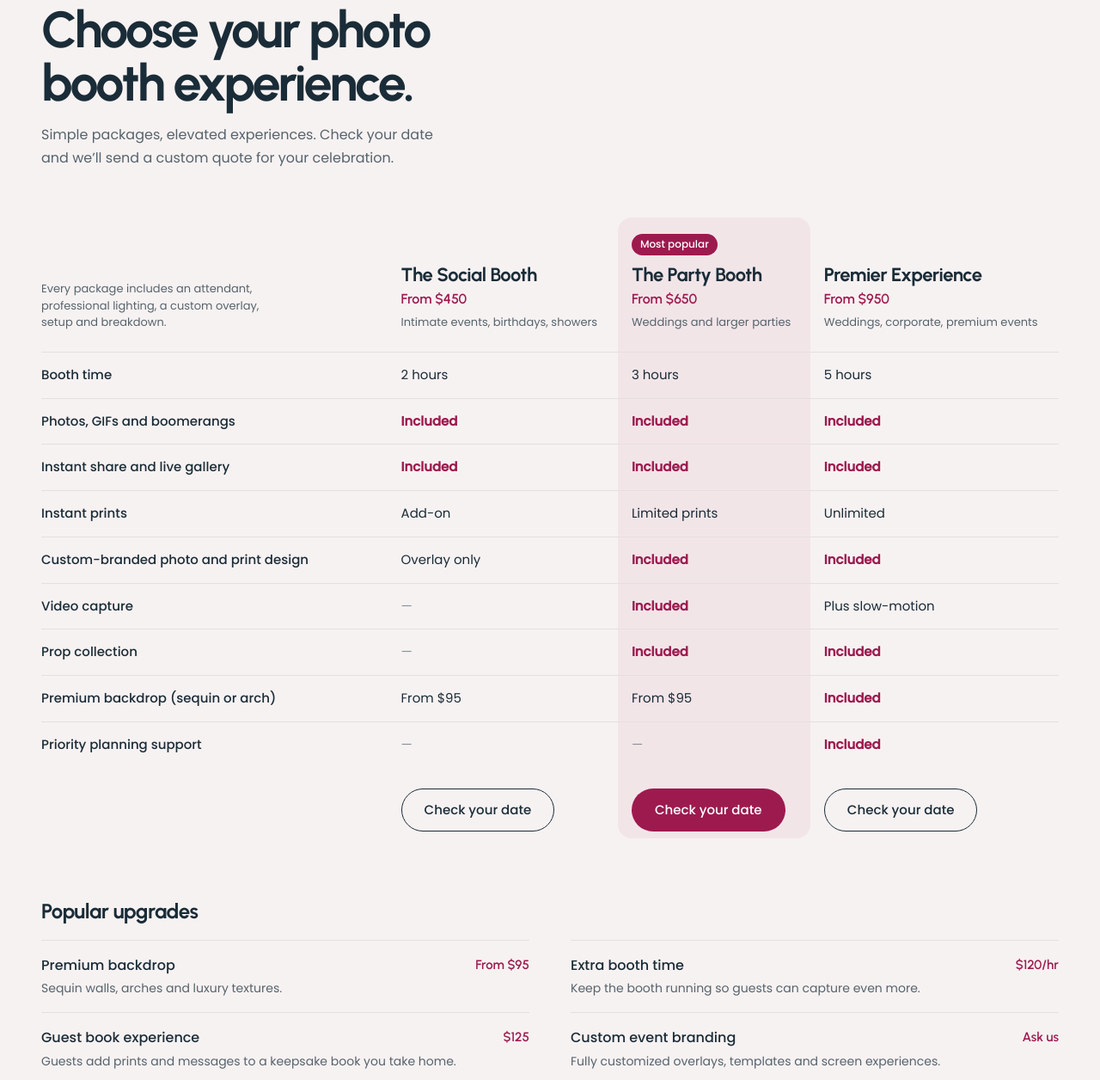
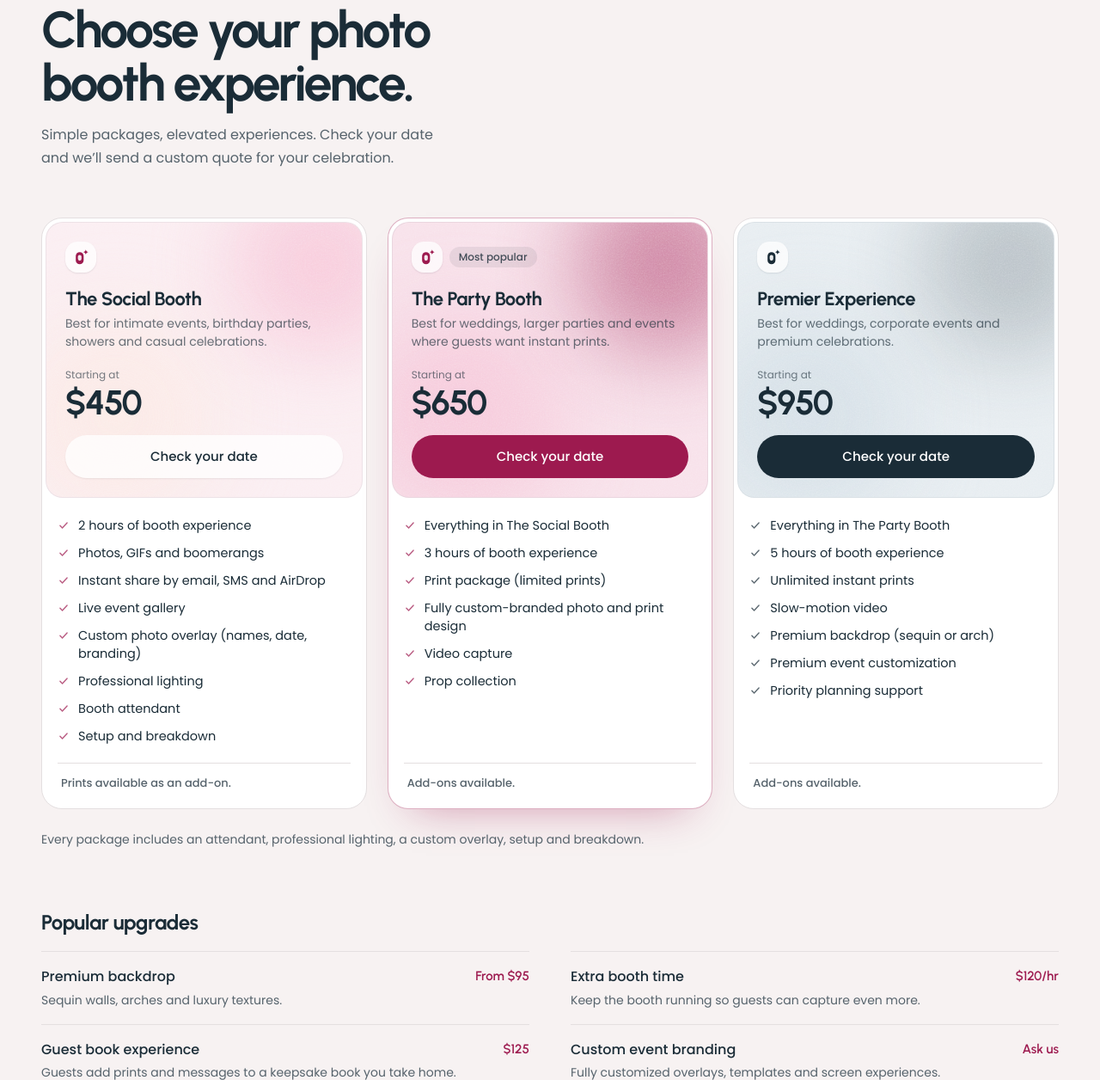
Before and after one commit to enochwick/socialboothco, a WordPress theme: template front-page.php in a window 1280 px wide. Shown: the part 1597-2853 px from the top of the page at 86% size. Run offline with PHP 8.4 and a stand-in for WordPress, Linux system fonts and the light colour scheme; the site name, menu and one post (Sample post) are stand-ins, and other content is empty; some libraries are stand-ins or nearby versions.

Commit message:
Fix old Elementor header/footer overlapping theme; restyle packages as cards
- Header Footer Elementor was replacing the theme header/footer with the old
  Elementor ones (invisible white logo/menu, misaligned button). Disable its
  header/footer injection via hfe_*_enabled filters.
- Packages: card layout with soft colored tops (blurred blobs + grain), price,
  pill CTA, ticked features and footer note; per-package features and notes
  editable in the Customizer. Replaces the comparison table.
- Agreement/regular pages: align text with the title and restore spacing.

Co-Authored-By: Claude Opus 5.5 <noreply@anthropic.com>

```diff
--- a/assets/theme.css
+++ b/assets/theme.css
@@ -148,38 +148,50 @@ body.sbc:not(.sbc-layout) { background: var(--paper); }
 .sbc .feat h3 { padding-top: 18px; border-top: 2px solid var(--navy); font-size: 21px; font-weight: 700; letter-spacing: -.015em; }
 .feat p { margin-top: 10px; color: var(--muted); font-size: 15px; }
 
-/* Packages: table on wide screens */
-.compare { display: none; margin-top: 56px; }
-@media (min-width: 820px) { .compare { display: block; } }
-.compare table { width: 100%; border-collapse: collapse; font-size: 15px; }
-.compare thead th, .compare thead td { vertical-align: bottom; text-align: left; padding: 0 16px 24px; }
-.compare thead td { padding-left: 0; width: 34%; }
-.compare tbody tr { border-top: 1px solid var(--line); }
-.compare tbody th { text-align: left; font-weight: 500; padding: 14px 16px 14px 0; }
-.compare tbody td { padding: 14px 16px; }
-.compare tfoot td { padding: 24px 16px 8px; }
-.compare .hot { background: rgba(157, 26, 79, .06); }
-.compare thead th.hot { border-radius: 16px 16px 0 0; padding-top: 18px; }
-.compare tfoot td.hot { border-radius: 0 0 16px 16px; }
-.compare-note { font-size: 13px; line-height: 1.5; color: var(--muted); max-width: 34ch; }
-.pkg-name { display: block; font: 700 22px/1.15 var(--head); letter-spacing: -.02em; }
-.pkg-price { display: block; margin-top: 6px; font: 600 16px/1.2 var(--head); color: var(--berry); }
-.pkg-best { display: block; margin-top: 8px; font-size: 13px; line-height: 1.5; font-weight: 400; color: var(--muted); }
-.tag { display: inline-block; margin-bottom: 10px; padding: 4px 10px; border-radius: 999px; background: var(--berry); color: #fff; font-size: 12px; font-weight: 500; line-height: 1.4; }
-.yes { color: var(--berry); font-weight: 600; }
-.no { color: #8a949b; }
+/* Packages: cards with a soft colored top (blobs + grain), then features */
+.plans { display: grid; gap: 20px; margin-top: 56px; }
+@media (min-width: 960px) { .plans { grid-template-columns: repeat(3, minmax(0, 1fr)); gap: 24px; align-items: stretch; } }
+.plan {
+	--plan-base: #fbeef2; --plan-a: #f5a3c2; --plan-b: #fde4d3; --plan-mark: #9d1a4f;
+	display: flex; flex-direction: column; min-width: 0;
+	padding: 4px; border: 1px solid var(--line); border-radius: 24px; background: var(--paper);
+}
+.plan--berry { --plan-base: #f8e1ea; --plan-a: #9d1a4f; --plan-b: #f5a3c2; --plan-mark: #9d1a4f; }
+.plan--navy { --plan-base: #e7edf1; --plan-a: #1a2c37; --plan-b: #b9cbd8; --plan-mark: #1a2c37; }
+.plan.is-popular { border-color: rgba(157, 26, 79, .35); box-shadow: 0 24px 48px -28px rgba(157, 26, 79, .45); }
 
-/* Packages: cards on phones */
-.pkg-cards { display: grid; gap: 16px; margin-top: 40px; }
-.pkg-card { padding: 24px; border-radius: 20px; background: var(--paper); }
-.pkg-card.is-hot { box-shadow: inset 0 0 0 2px var(--berry); }
-.sbc .pkg-card h3 { margin: 0; }
-.pkg-card dl { margin: 20px 0 24px; font-size: 14px; }
-.pkg-card dl > div { display: flex; justify-content: space-between; gap: 16px; padding: 10px 0; border-top: 1px solid var(--line); }
-.pkg-card dt { color: var(--navy); font-weight: 400; }
-.pkg-card dd { margin: 0; text-align: right; }
-.pkg-card .btn { width: 100%; }
-@media (min-width: 820px) { .pkg-cards { display: none; } }
+.plan-top {
+	position: relative; overflow: hidden; isolation: isolate;
+	padding: 22px; border: 1px solid rgba(26, 44, 55, .06); border-radius: 20px; background: var(--plan-base);
+}
+.plan-blob { position: absolute; z-index: -1; border-radius: 999px; filter: blur(48px); pointer-events: none; }
+.plan-blob--a { top: -56px; right: -56px; width: 210px; height: 210px; background: var(--plan-a); opacity: .45; }
+.plan-blob--b { top: 33%; left: -40px; width: 240px; height: 240px; background: var(--plan-b); opacity: .35; }
+.plan--navy .plan-blob--a { opacity: .22; }
+.plan-grain { position: absolute; inset: 0; z-index: -1; width: 100%; height: 100%; opacity: .35; mix-blend-mode: overlay; pointer-events: none; }
+
+.plan-body { display: flex; flex-direction: column; gap: 18px; }
+.plan-badges { display: flex; align-items: center; gap: 8px; min-height: 32px; }
+.plan-mark { display: grid; place-items: center; width: 36px; height: 36px; border-radius: 40%; background: rgba(255, 255, 255, .75); color: var(--plan-mark); box-shadow: 0 1px 2px rgba(26, 44, 55, .1); }
+.plan-flag { padding: 4px 11px; border-radius: 999px; background: rgba(26, 44, 55, .08); font-size: 12px; font-weight: 500; line-height: 1.4; color: rgba(26, 44, 55, .8); }
+.sbc .plan-name { font: 700 22px/1.15 var(--head); letter-spacing: -.02em; }
+.sbc .plan-desc { margin-top: 6px; font-size: 14px; line-height: 1.5; color: rgba(26, 44, 55, .66); }
+.sbc .plan-price-label { font-size: 12px; color: rgba(26, 44, 55, .6); }
+.sbc .plan-price { margin-top: 2px; font: 700 40px/1 var(--head); letter-spacing: -.03em; }
+.sbc .plan-cta { width: 100%; }
+.sbc .btn--dark { background: var(--navy); color: #fff; }
+.sbc .btn--dark:hover { background: #2b4352; color: #fff; }
+.plan--berry .btn--dark { background: var(--berry); }
+.plan--berry .btn--dark:hover { background: var(--berry-deep); }
+.sbc .btn--soft { background: rgba(255, 255, 255, .78); color: var(--navy); box-shadow: 0 1px 2px rgba(26, 44, 55, .08); }
+.sbc .btn--soft:hover { background: #fff; color: var(--navy); }
+
+.plan-details { display: flex; flex: 1; flex-direction: column; gap: 20px; padding: 22px 14px 10px; }
+.plan-features { display: grid; gap: 11px; }
+.plan-features li { display: flex; align-items: flex-start; gap: 10px; font-size: 14.5px; line-height: 1.45; }
+.plan-features svg { flex: none; margin-top: 3px; color: var(--plan-mark); opacity: .7; }
+.sbc .plan-note { margin-top: auto; padding: 12px 4px 4px; border-top: 1px solid var(--line); font-size: 13px; font-weight: 500; color: var(--muted); }
+.sbc .plans-note { margin-top: 24px; font-size: 14px; color: var(--muted); }
 
 /* Upgrades */
 .upgrades { margin-top: 72px; }
--- a/functions.php
+++ b/functions.php
@@ -35,6 +35,15 @@ function sbc_setup() {
 		)
 	);
 }
+
+/**
+ * Header Footer Elementor would replace this theme's header.php/footer.php with the old
+ * Elementor header and footer (white logo on a light background, misaligned button).
+ * This theme draws its own, so switch that off. The old templates stay saved in Elementor.
+ */
+add_filter( 'hfe_header_enabled', '__return_false', 99 );
+add_filter( 'hfe_footer_enabled', '__return_false', 99 );
+add_filter( 'hfe_before_footer_enabled', '__return_false', 99 );
 
 add_action( 'wp_enqueue_scripts', 'sbc_assets' );
 function sbc_assets() {
--- a/inc/content.php
+++ b/inc/content.php
@@ -41,17 +41,23 @@ function sbc_defaults() {
 		'packages_title'   => 'Choose your photo booth experience.',
 		'packages_intro'   => 'Simple packages, elevated experiences. Check your date and we’ll send a custom quote for your celebration.',
 		'packages_note'    => 'Every package includes an attendant, professional lighting, a custom overlay, setup and breakdown.',
+		'pkg_price_label'  => 'Starting at',
 		'pkg1_name'        => 'The Social Booth',
-		'pkg1_price'       => 'From $450',
-		'pkg1_best'        => 'Intimate events, birthdays, showers',
+		'pkg1_price'       => '$450',
+		'pkg1_best'        => 'Best for intimate events, birthday parties, showers and casual celebrations.',
+		'pkg1_features'    => "2 hours of booth experience\nPhotos, GIFs and boomerangs\nInstant share by email, SMS and AirDrop\nLive event gallery\nCustom photo overlay (names, date, branding)\nProfessional lighting\nBooth attendant\nSetup and breakdown",
+		'pkg1_note'        => 'Prints available as an add-on.',
 		'pkg2_name'        => 'The Party Booth',
-		'pkg2_price'       => 'From $650',
-		'pkg2_best'        => 'Weddings and larger parties',
+		'pkg2_price'       => '$650',
+		'pkg2_best'        => 'Best for weddings, larger parties and events where guests want instant prints.',
+		'pkg2_features'    => "Everything in The Social Booth\n3 hours of booth experience\nPrint package (limited prints)\nFully custom-branded photo and print design\nVideo capture\nProp collection",
+		'pkg2_note'        => 'Add-ons available.',
 		'pkg3_name'        => 'Premier Experience',
-		'pkg3_price'       => 'From $950',
-		'pkg3_best'        => 'Weddings, corporate, premium events',
+		'pkg3_price'       => '$950',
+		'pkg3_best'        => 'Best for weddings, corporate events and premium celebrations.',
+		'pkg3_features'    => "Everything in The Party Booth\n5 hours of booth experience\nUnlimited instant prints\nSlow-motion video\nPremium backdrop (sequin or arch)\nPremium event customization\nPriority planning support",
+		'pkg3_note'        => 'Add-ons available.',
 		'pkg_popular'      => '2',
-		'compare'          => "Booth time | 2 hours | 3 hours | 5 hours\nPhotos, GIFs and boomerangs | Included | Included | Included\nInstant share and live gallery | Included | Included | Included\nInstant prints | Add-on | Limited prints | Unlimited\nCustom-branded photo and print design | Overlay only | Included | Included\nVideo capture | — | Included | Plus slow-motion\nProp collection | — | Included | Included\nPremium backdrop (sequin or arch) | From $95 | From $95 | Included\nPriority planning support | — | — | Included",
 		'upgrades'         => "Premium backdrop | From $95 | Sequin walls, arches and luxury textures.\nExtra booth time | $120/hr | Keep the booth running so guests can capture even more.\nGuest book experience | $125 | Guests add prints and messages to a keepsake book you take home.\nCustom event branding | Ask us | Fully customized overlays, templates and screen experiences.\nGuest survey insights | Ask us | Collect guest feedback and engagement data at corporate activations.",
 
 		// Home: events.
@@ -121,11 +127,14 @@ function sbc_faq_items() {
 function sbc_packages() {
 	$packages = array();
 	for ( $i = 1; $i <= 3; $i++ ) {
+		$features = array_filter( array_map( 'trim', preg_split( '/\R/', (string) sbc_mod( "pkg{$i}_features" ) ) ) );
 		$packages[] = array(
-			'name'    => sbc_mod( "pkg{$i}_name" ),
-			'price'   => sbc_mod( "pkg{$i}_price" ),
-			'best'    => sbc_mod( "pkg{$i}_best" ),
-			'popular' => (string) $i === (string) sbc_mod( 'pkg_popular' ),
+			'name'     => sbc_mod( "pkg{$i}_name" ),
+			'price'    => sbc_mod( "pkg{$i}_price" ),
+			'best'     => sbc_mod( "pkg{$i}_best" ),
+			'features' => array_values( $features ),
+			'note'     => sbc_mod( "pkg{$i}_note" ),
+			'popular'  => (string) $i === (string) sbc_mod( 'pkg_popular' ),
 		);
 	}
 	return $packages;
--- a/inc/customizer.php
+++ b/inc/customizer.php
@@ -42,18 +42,24 @@ function sbc_customize_register( $wp_customize ) {
 			'fields' => array(
 				'packages_title' => array( 'text', __( 'Heading', 'socialboothco' ) ),
 				'packages_intro' => array( 'textarea', __( 'Intro', 'socialboothco' ) ),
-				'pkg1_name'      => array( 'text', __( 'Package 1 name', 'socialboothco' ) ),
-				'pkg1_price'     => array( 'text', __( 'Package 1 price', 'socialboothco' ) ),
-				'pkg1_best'      => array( 'text', __( 'Package 1 best for', 'socialboothco' ) ),
-				'pkg2_name'      => array( 'text', __( 'Package 2 name', 'socialboothco' ) ),
-				'pkg2_price'     => array( 'text', __( 'Package 2 price', 'socialboothco' ) ),
-				'pkg2_best'      => array( 'text', __( 'Package 2 best for', 'socialboothco' ) ),
-				'pkg3_name'      => array( 'text', __( 'Package 3 name', 'socialboothco' ) ),
-				'pkg3_price'     => array( 'text', __( 'Package 3 price', 'socialboothco' ) ),
-				'pkg3_best'      => array( 'text', __( 'Package 3 best for', 'socialboothco' ) ),
-				'pkg_popular'    => array( 'select', __( '“Most popular” package', 'socialboothco' ), '', array( '0' => __( 'None', 'socialboothco' ), '1' => '1', '2' => '2', '3' => '3' ) ),
-				'packages_note'  => array( 'textarea', __( 'Note above the table', 'socialboothco' ) ),
-				'compare'        => array( 'textarea', __( 'Comparison rows', 'socialboothco' ), __( 'One per line: Feature | Package 1 | Package 2 | Package 3. Write “Included” to highlight it, or “—” for not included.', 'socialboothco' ) ),
+				'pkg_price_label' => array( 'text', __( 'Label above each price', 'socialboothco' ) ),
+				'pkg1_name'       => array( 'text', __( 'Package 1 name', 'socialboothco' ) ),
+				'pkg1_price'      => array( 'text', __( 'Package 1 price', 'socialboothco' ) ),
+				'pkg1_best'       => array( 'textarea', __( 'Package 1 description', 'socialboothco' ) ),
+				'pkg1_features'   => array( 'textarea', __( 'Package 1 features', 'socialboothco' ), __( 'One per line.', 'socialboothco' ) ),
+				'pkg1_note'       => array( 'text', __( 'Package 1 footer note', 'socialboothco' ) ),
+				'pkg2_name'       => array( 'text', __( 'Package 2 name', 'socialboothco' ) ),
+				'pkg2_price'      => array( 'text', __( 'Package 2 price', 'socialboothco' ) ),
+				'pkg2_best'       => array( 'textarea', __( 'Package 2 description', 'socialboothco' ) ),
+				'pkg2_features'   => array( 'textarea', __( 'Package 2 features', 'socialboothco' ), __( 'One per line.', 'socialboothco' ) ),
+				'pkg2_note'       => array( 'text', __( 'Package 2 footer note', 'socialboothco' ) ),
+				'pkg3_name'       => array( 'text', __( 'Package 3 name', 'socialboothco' ) ),
+				'pkg3_price'      => array( 'text', __( 'Package 3 price', 'socialboothco' ) ),
+				'pkg3_best'       => array( 'textarea', __( 'Package 3 description', 'socialboothco' ) ),
+				'pkg3_features'   => array( 'textarea', __( 'Package 3 features', 'socialboothco' ), __( 'One per line.', 'socialboothco' ) ),
+				'pkg3_note'       => array( 'text', __( 'Package 3 footer note', 'socialboothco' ) ),
+				'pkg_popular'     => array( 'select', __( '“Most popular” package', 'socialboothco' ), '', array( '0' => __( 'None', 'socialboothco' ), '1' => '1', '2' => '2', '3' => '3' ) ),
+				'packages_note'   => array( 'textarea', __( 'Note below the packages', 'socialboothco' ) ),
 				'upgrades'       => array( 'textarea', __( 'Upgrades', 'socialboothco' ), __( 'One per line: Name | Price | Description', 'socialboothco' ) ),
 			),
 		),
--- a/parts/packages.php
+++ b/parts/packages.php
@@ -1,92 +1,83 @@
 <?php
 /**
- * Packages: comparison table on wide screens, one card per package on phones.
- * Both are built from the same Customizer data.
+ * Packages as cards: a soft colored top (blurred color blobs + film grain) with name,
+ * description, price and booking button, then the feature list and a footer note.
+ * Content comes from Appearance → Customize → Social Booth Co → Packages and prices.
  */
 
 defined( 'ABSPATH' ) || exit;
 
 $sbc_packages = sbc_packages();
-$sbc_rows     = sbc_lines( 'compare', 4 );
-
-$sbc_cell_class = function ( $value ) {
-	if ( 0 === stripos( $value, 'included' ) ) {
-		return 'yes';
-	}
-	if ( in_array( $value, array( '—', '-', '–', '' ), true ) ) {
-		return 'no';
-	}
-	return '';
-};
-$sbc_cell = function ( $value ) {
-	if ( in_array( $value, array( '—', '-', '–', '' ), true ) ) {
-		return '<span aria-hidden="true">—</span><span class="screen-reader-text">' . esc_html__( 'Not included', 'socialboothco' ) . '</span>';
-	}
-	return esc_html( $value );
-};
+$sbc_palettes = array( 'blush', 'berry', 'navy' );
+$sbc_label    = sbc_mod( 'pkg_price_label' );
 ?>
 
-<div class="compare">
-	<table>
-		<caption class="screen-reader-text"><?php esc_html_e( 'Photo booth packages compared', 'socialboothco' ); ?></caption>
-		<thead>
-			<tr>
-				<td><p class="compare-note"><?php echo esc_html( sbc_mod( 'packages_note' ) ); ?></p></td>
-				<?php foreach ( $sbc_packages as $sbc_p ) : ?>
-					<th scope="col" class="<?php echo $sbc_p['popular'] ? 'hot' : ''; ?>">
+<div class="plans">
+	<?php foreach ( $sbc_packages as $sbc_i => $sbc_p ) : ?>
+		<?php
+		$sbc_palette = $sbc_palettes[ $sbc_i % 3 ];
+		$sbc_grain   = 'sbc-grain-' . ( $sbc_i + 1 );
+		?>
+		<article class="plan plan--<?php echo esc_attr( $sbc_palette ); ?><?php echo $sbc_p['popular'] ? ' is-popular' : ''; ?>">
+			<div class="plan-top">
+				<span class="plan-blob plan-blob--a" aria-hidden="true"></span>
+				<span class="plan-blob plan-blob--b" aria-hidden="true"></span>
+				<svg class="plan-grain" aria-hidden="true" focusable="false">
+					<filter id="<?php echo esc_attr( $sbc_grain ); ?>">
+						<feTurbulence type="fractalNoise" baseFrequency="0.68" numOctaves="3" stitchTiles="stitch" />
+						<feColorMatrix type="saturate" values="0" />
+					</filter>
+					<rect width="100%" height="100%" filter="url(#<?php echo esc_attr( $sbc_grain ); ?>)" />
+				</svg>
+
+				<div class="plan-body">
+					<div class="plan-badges">
+						<span class="plan-mark" aria-hidden="true">
+							<svg viewBox="0 0 24 24" width="20" height="20" fill="currentColor"><rect x="5" y="5" width="11" height="17" rx="5.5"/><rect x="8" y="9" width="5" height="8" rx="2.5" fill="#fff" opacity=".9"/><path d="M19 1.5c.3 1.9 1.6 3.2 3.5 3.5-1.9.3-3.2 1.6-3.5 3.5-.3-1.9-1.6-3.2-3.5-3.5 1.9-.3 3.2-1.6 3.5-3.5z"/></svg>
+						</span>
 						<?php if ( $sbc_p['popular'] ) : ?>
-							<span class="tag"><?php esc_html_e( 'Most popular', 'socialboothco' ); ?></span>
+							<span class="plan-flag"><?php esc_html_e( 'Most popular', 'socialboothco' ); ?></span>
 						<?php endif; ?>
-						<span class="pkg-name"><?php echo esc_html( $sbc_p['name'] ); ?></span>
-						<span class="pkg-price"><?php echo esc_html( $sbc_p['price'] ); ?></span>
-						<span class="pkg-best"><?php echo esc_html( $sbc_p['best'] ); ?></span>
-					</th>
-				<?php endforeach; ?>
-			</tr>
-		</thead>
-		<tbody>
-			<?php foreach ( $sbc_rows as $sbc_row ) : ?>
-				<tr>
-					<th scope="row"><?php echo esc_html( $sbc_row[0] ); ?></th>
-					<?php for ( $sbc_c = 1; $sbc_c <= 3; $sbc_c++ ) : ?>
-						<td class="<?php echo esc_attr( trim( $sbc_cell_class( $sbc_row[ $sbc_c ] ) . ( $sbc_packages[ $sbc_c - 1 ]['popular'] ? ' hot' : '' ) ) ); ?>"><?php echo $sbc_cell( $sbc_row[ $sbc_c ] ); // phpcs:ignore WordPress.Security.EscapeOutput -- escaped in closure. ?></td>
-					<?php endfor; ?>
-				</tr>
-			<?php endforeach; ?>
-		</tbody>
-		<tfoot>
-			<tr>
-				<td></td>
-				<?php foreach ( $sbc_packages as $sbc_p ) : ?>
-					<td class="<?php echo $sbc_p['popular'] ? 'hot' : ''; ?>"><?php sbc_button( __( 'Check your date', 'socialboothco' ), 'book', $sbc_p['popular'] ? 'berry' : 'line' ); ?></td>
-				<?php endforeach; ?>
-			</tr>
-		</tfoot>
-	</table>
-</div>
+					</div>
 
-<div class="pkg-cards">
-	<p class="compare-note"><?php echo esc_html( sbc_mod( 'packages_note' ) ); ?></p>
-	<?php foreach ( $sbc_packages as $sbc_i => $sbc_p ) : ?>
-		<article class="pkg-card<?php echo $sbc_p['popular'] ? ' is-hot' : ''; ?>">
-			<?php if ( $sbc_p['popular'] ) : ?>
-				<span class="tag"><?php esc_html_e( 'Most popular', 'socialboothco' ); ?></span>
-			<?php endif; ?>
-			<h3 class="pkg-name"><?php echo esc_html( $sbc_p['name'] ); ?></h3>
-			<p class="pkg-price"><?php echo esc_html( $sbc_p['price'] ); ?></p>
-			<p class="pkg-best"><?php echo esc_html( $sbc_p['best'] ); ?></p>
-			<dl>
-				<?php foreach ( $sbc_rows as $sbc_row ) : ?>
-					<div class="<?php echo esc_attr( $sbc_cell_class( $sbc_row[ $sbc_i + 1 ] ) ); ?>">
-						<dt><?php echo esc_html( $sbc_row[0] ); ?></dt>
-						<dd><?php echo $sbc_cell( $sbc_row[ $sbc_i + 1 ] ); // phpcs:ignore WordPress.Security.EscapeOutput ?></dd>
+					<div>
+						<h3 class="plan-name"><?php echo esc_html( $sbc_p['name'] ); ?></h3>
+						<p class="plan-desc"><?php echo esc_html( $sbc_p['best'] ); ?></p>
 					</div>
-				<?php endforeach; ?>
-			</dl>
-			<?php sbc_button( __( 'Check your date', 'socialboothco' ), 'book', $sbc_p['popular'] ? 'berry' : 'line' ); ?>
+
+					<div>
+						<?php if ( $sbc_label ) : ?>
+							<p class="plan-price-label"><?php echo esc_html( $sbc_label ); ?></p>
+						<?php endif; ?>
+						<p class="plan-price"><?php echo esc_html( $sbc_p['price'] ); ?></p>
+					</div>
+
+					<?php sbc_button( __( 'Check your date', 'socialboothco' ), 'book', $sbc_p['popular'] || 'navy' === $sbc_palette ? 'dark' : 'soft', 'plan-cta' ); ?>
+				</div>
+			</div>
+
+			<div class="plan-details">
+				<?php if ( $sbc_p['features'] ) : ?>
+					<ul class="plan-features">
+						<?php foreach ( $sbc_p['features'] as $sbc_feature ) : ?>
+							<li>
+								<svg viewBox="0 0 24 24" width="14" height="14" fill="none" stroke="currentColor" stroke-width="2.5" stroke-linecap="round" stroke-linejoin="round" aria-hidden="true"><path d="M5 12.5l4.5 4.5L19 7"/></svg>
+								<?php echo esc_html( $sbc_feature ); ?>
+							</li>
+						<?php endforeach; ?>
+					</ul>
+				<?php endif; ?>
+				<?php if ( $sbc_p['note'] ) : ?>
+					<p class="plan-note"><?php echo esc_html( $sbc_p['note'] ); ?></p>
+				<?php endif; ?>
+			</div>
 		</article>
 	<?php endforeach; ?>
 </div>
+
+<?php if ( sbc_mod( 'packages_note' ) ) : ?>
+	<p class="plans-note"><?php echo esc_html( sbc_mod( 'packages_note' ) ); ?></p>
+<?php endif; ?>
 
 <?php $sbc_upgrades = sbc_lines( 'upgrades', 3 ); ?>
 <?php if ( $sbc_upgrades ) : ?>
```
